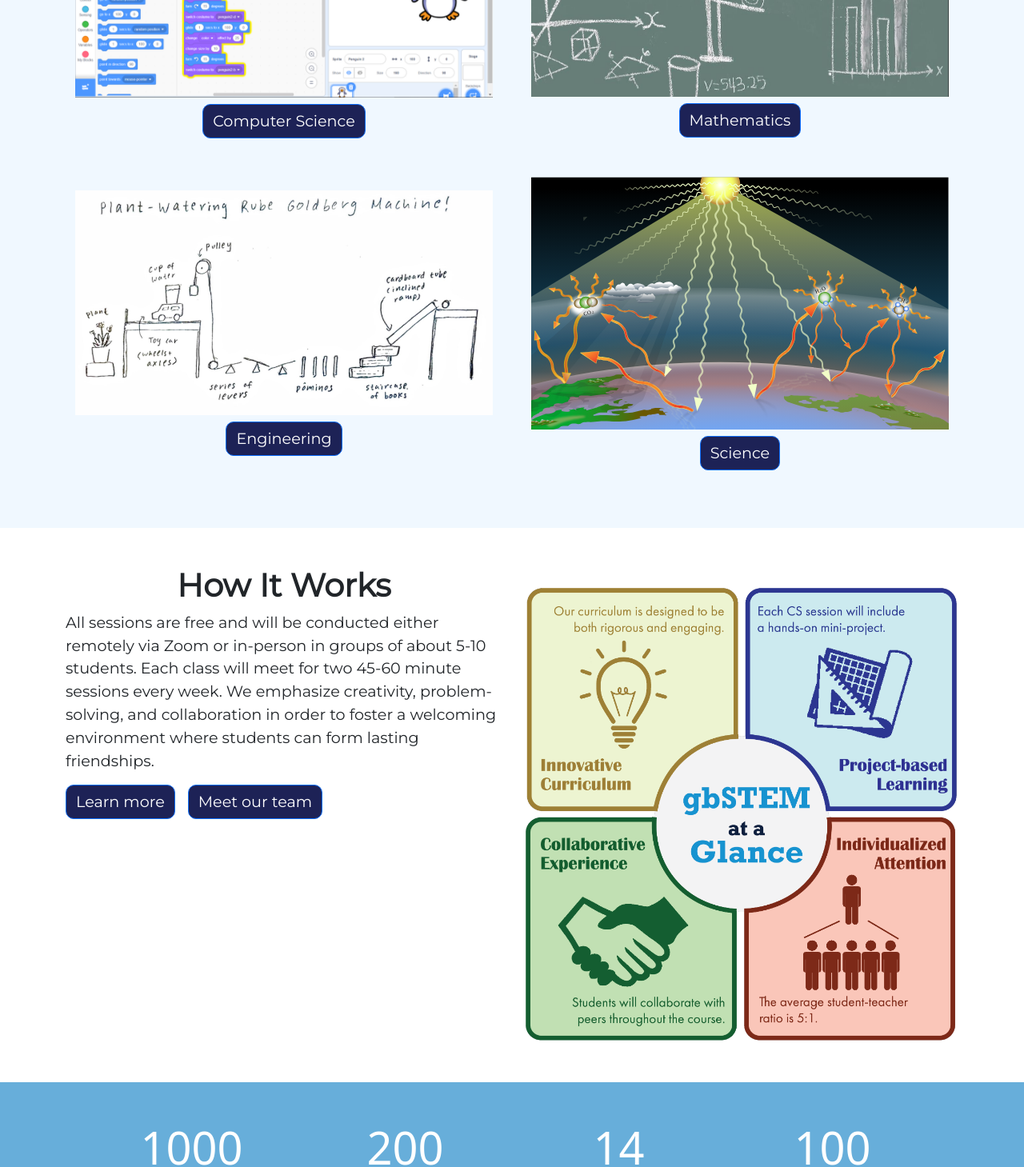
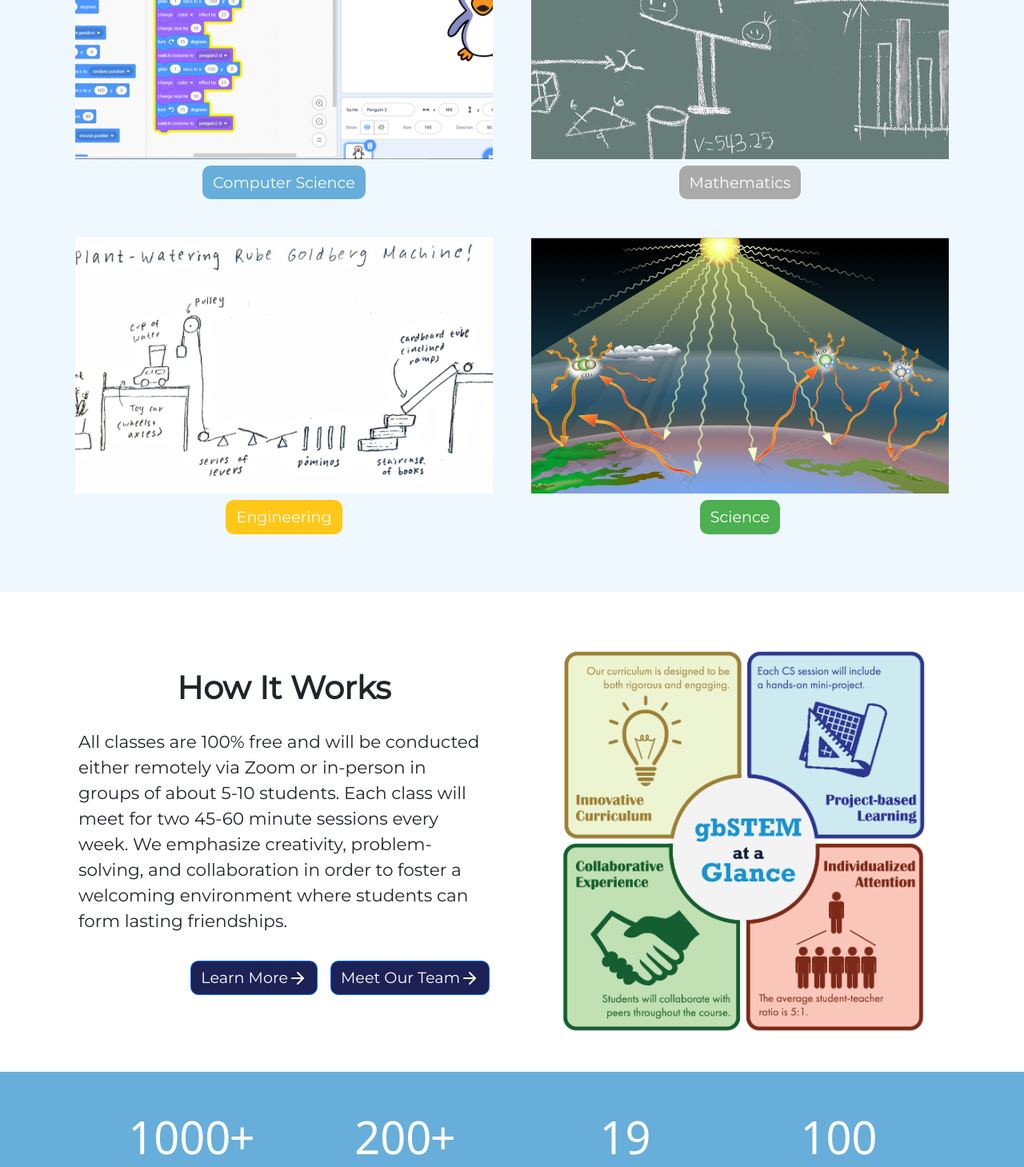
Before and after one commit to gbstem/website, a React (Create React App) app: page / in a window 1280 px wide. Shown: the part 1120-2579 px from the top of the page at 80% size. Built offline with nearby package versions, Linux system fonts and the light colour scheme.

Commit message:
style components of homepage

```diff
--- a/src/pages/HomeComponents/Counter.js
+++ b/src/pages/HomeComponents/Counter.js
@@ -4,7 +4,7 @@ function Counter() {
   const [counters, setCounters] = useState([
     { label: "Students", target: 1000, value: 0 },
     { label: "Instructors", target: 200, value: 0 },
-    { label: "Courses Offered", target: 14, value: 0 },
+    { label: "Courses Offered", target: 19, value: 0 },
     { label: "% Volunteer Driven", target: 100, value: 0 }
   ]);
 
@@ -31,7 +31,7 @@ function Counter() {
         {counters.map((counter, index) => (
           <div key={index} className="col-md-3 text-center">
             <div className="counter display-4" data-target={counter.target}>
-              {counter.value}
+              {counter.value} <span style = {{marginLeft:"-1rem"}}>{counter.label === "Students" || counter.label === "Instructors" ? "+" : ""}</span>
             </div>
             <h3>{counter.label}</h3>
           </div>
--- a/src/pages/HomeComponents/HowItWorks.js
+++ b/src/pages/HomeComponents/HowItWorks.js
@@ -1,6 +1,7 @@
 import React from "react";
 import glance from "../../images/glance.png";
 import { Link } from "react-router-dom";
+import { ArrowRight } from "react-feather";
 
 function HowItWorks() {
   return (
@@ -8,25 +9,23 @@ function HowItWorks() {
       <div className="container pb-5 pt-5">
         <div className="row">
           <div className="col-md-6">
-            <div style={{display: "flex", flexDirection:"column", alignContent: "center", height: "100%"}}>
-              <div style = {{height:"fit-content"}}>
+            <div style={{display: "flex", flexDirection:"column", justifyContent: "space-between", height: "100%", flexGrow: "1 1", paddingTop:"2rem", paddingBottom:"4rem", margin:"1rem"}}>
             <h1 className="text-center">How It Works</h1>
-            <p>
-              All sessions are free and will be conducted either remotely via Zoom or in-person in groups of about
+            <p style = {{lineHeight:"2rem", fontSize:"1.35rem"}}>
+              All classes are 100% free and will be conducted either remotely via Zoom or in-person in groups of about
               5-10 students. Each class will meet for two 45-60 minute sessions every week. We emphasize
               creativity, problem-solving, and collaboration in order to foster a welcoming environment where
               students can form lasting friendships.
             </p>
-            <div style = {{display:"flex", gap:"1rem"}}>
-            <Link to="/faq" className="text-decoration-none btn btn-primary">
-              Learn more
+            <div style = {{display:"flex", gap:"1rem", justifyContent: "right"}}>
+            <Link to="/faq" className="text-decoration-none btn btn-primary" style = {{display: "flex", alignItems:"center"}}>
+              Learn More<ArrowRight/>
             </Link>
 
             <div>
-              <Link to="/team" className="text-decoration-none btn btn-primary">
-                Meet our team
+              <Link to="/team" className="text-decoration-none btn btn-primary"  style = {{display: "flex", alignItems:"center"}}>
+                Meet Our Team<ArrowRight/>
               </Link>
-            </div>
             </div>
             </div>
             </div>
@@ -35,7 +34,7 @@ function HowItWorks() {
 
           <div className="col-md-6">
             <div className="mt-4">
-              <img src={glance} alt="At a Glance" className="img-fluid" />
+              <img src={glance} alt="At a Glance" className="img-fluid" style = {{height: "30rem", marginLeft:"3rem"}} />
             </div>
           </div>
         </div>
--- a/src/pages/HomeComponents/Intro.js
+++ b/src/pages/HomeComponents/Intro.js
@@ -4,7 +4,7 @@ function HomeIntro() {
 
   return (
     <div className="container mb-5">
-      <p>
+      <p style = {{fontSize:"1.25rem"}}>
         The Greater Boston STEM Program (gbSTEM) delivers free introductory computer science, math,
         engineering, and science enrichment to elementary and middle school students. Unfortunately, the student registrations and instructor applications for the Fall 2023 semester have ended. The gbSTEM Spring 2024
         semester registrations will open in February 2024 and instructor applications will open in January 2024.
--- a/src/pages/HomeComponents/OurMission.js
+++ b/src/pages/HomeComponents/OurMission.js
@@ -5,6 +5,7 @@ import slide1 from "../../images/zoomScreenshots/Screenshot (1).png";
 import slide2 from "../../images/zoomScreenshots/Screenshot (2).png";
 import slide3 from "../../images/zoomScreenshots/Screenshot (4).png";
 import Slideshow from "../../Components/Slideshow";
+import { ArrowRight } from "react-feather";
 
 function OurMission() {
   const slides = [slide1, slide2, slide3];
@@ -12,17 +13,19 @@ function OurMission() {
     <div className="container pb-5 pt-5">
       <div>
         <div className="row">
-          <div className="col-md-6 mb-5">
+          <div className="col-md-6 mb-2">
+          <div style={{display: "flex", flexDirection:"column", justifyContent: "space-between", height: "100%", flexGrow: "1 1", paddingTop:"2rem", paddingBottom:"4rem", margin:"1.5rem"}}>
             <h1 className="text-center">Our Mission</h1>
-            <p>
+            <p style = {{fontSize:"1.25rem", lineHeight:"2rem"}}>
               We believe that everyone should have the opportunity to build strong foundational skills in
-              computer science, math, and engineering, no matter what their background or location is.
+              the STEM fields of science, computer science, math, and engineering, no matter their background or location.
             </p>
 
-            <div className="button">
-              <Link to="/mission" className="btn btn-primary">
-                Learn more
+            <div className="button" style = {{marginLeft: "auto"}}>
+              <Link to="/mission" className="btn btn-primary" style = {{display: "flex", alignItems:"center", width:"fit-content"}}>
+                Learn More<ArrowRight/>
               </Link>
+            </div>
             </div>
           </div>
 
--- a/src/pages/HomeComponents/WhatPeopleSay.js
+++ b/src/pages/HomeComponents/WhatPeopleSay.js
@@ -40,7 +40,7 @@ function WhatPeopleSay() {
         their classes and want to learn more."
       </p>
 
-      <Link to="/testimonials" className="btn btn-primary my-3">Read More<ArrowRight/></Link>
+      <div style = {{marginLeft:"auto", marginRight:"2rem", width:"fit-content"}}><Link to="/testimonials" className="btn btn-primary my-3">Read More<ArrowRight/></Link></div>
       </div>
 
     </div>
--- a/src/pages/HomeComponents/WhatWeTeach.js
+++ b/src/pages/HomeComponents/WhatWeTeach.js
@@ -4,7 +4,7 @@ import csGraphic from '../../images/homepage/cs1.png';
 import scienceGraphic from '../../images/homepage/science1.svg';
 import engineeringGraphic from '../../images/homepage/eng4.png';
 import { Link } from 'react-router-dom';
-
+import '../../styles.css';
 
 function WhatWeTeach() {
 
@@ -14,28 +14,28 @@ function WhatWeTeach() {
         <h1 className="text-center">What We Teach</h1>
         <div className="row">
           <div className="col-md-6 d-flex justify-content-center align-items-center flex-column p-4">
-            <img src={csGraphic} alt="Computer Science" className="img-fluid mb-2" />
-            <Link to="/cs" className="btn btn-primary">
+            <img src={csGraphic} alt="Computer Science" className="img-fluid mb-2" style = {{height: "20rem", width: "40rem", objectFit:"cover"}}/>
+            <Link to="/cs" className="btn button" style = {{backgroundColor: "#67aeda", color: "white"}}>
               Computer Science
             </Link>
           </div>
           <div className="col-md-6 d-flex justify-content-center align-items-center flex-column p-4">
-            <img src={mathGraphic} alt="Mathematics" className="img-fluid mb-2" />
-            <Link to="/math" className="btn btn-primary">
+            <img src={mathGraphic} alt="Mathematics" className="img-fluid mb-2" style = {{height: "20rem", width: "40rem", objectFit:"cover"}} />
+            <Link to="/math" className="btn button" style = {{backgroundColor: "#aaaaaa", color: "white"}}>
               Mathematics
             </Link>
           </div>
         </div>
         <div className="row">
           <div className="col-md-6 d-flex justify-content-center align-items-center flex-column p-4">
-            <img src={engineeringGraphic} alt="Engineering" className="img-fluid mb-2" />
-            <Link to="/engineering" className="btn btn-primary">
+            <img src={engineeringGraphic} alt="Engineering" className="img-fluid mb-2" style = {{height: "20rem", width: "40rem", objectFit:"cover"}}/>
+            <Link to="/engineering" className="btn button" style = {{backgroundColor: "#ffc819", color: "white"}}>
               Engineering
             </Link>
           </div>
           <div className="col-md-6 d-flex justify-content-center align-items-center flex-column p-4">
-            <img src={scienceGraphic} alt="Science" className="img-fluid mb-2" />
-            <Link to="/science" className="btn btn-primary">
+            <img src={scienceGraphic} alt="Science" className="img-fluid mb-2" style = {{height: "20rem", width: "40rem", objectFit:"cover"}}/>
+            <Link to="/science" className="btn button" style = {{backgroundColor: "#4CAF50", color: "white"}}>
               Science
             </Link>
           </div>
```
